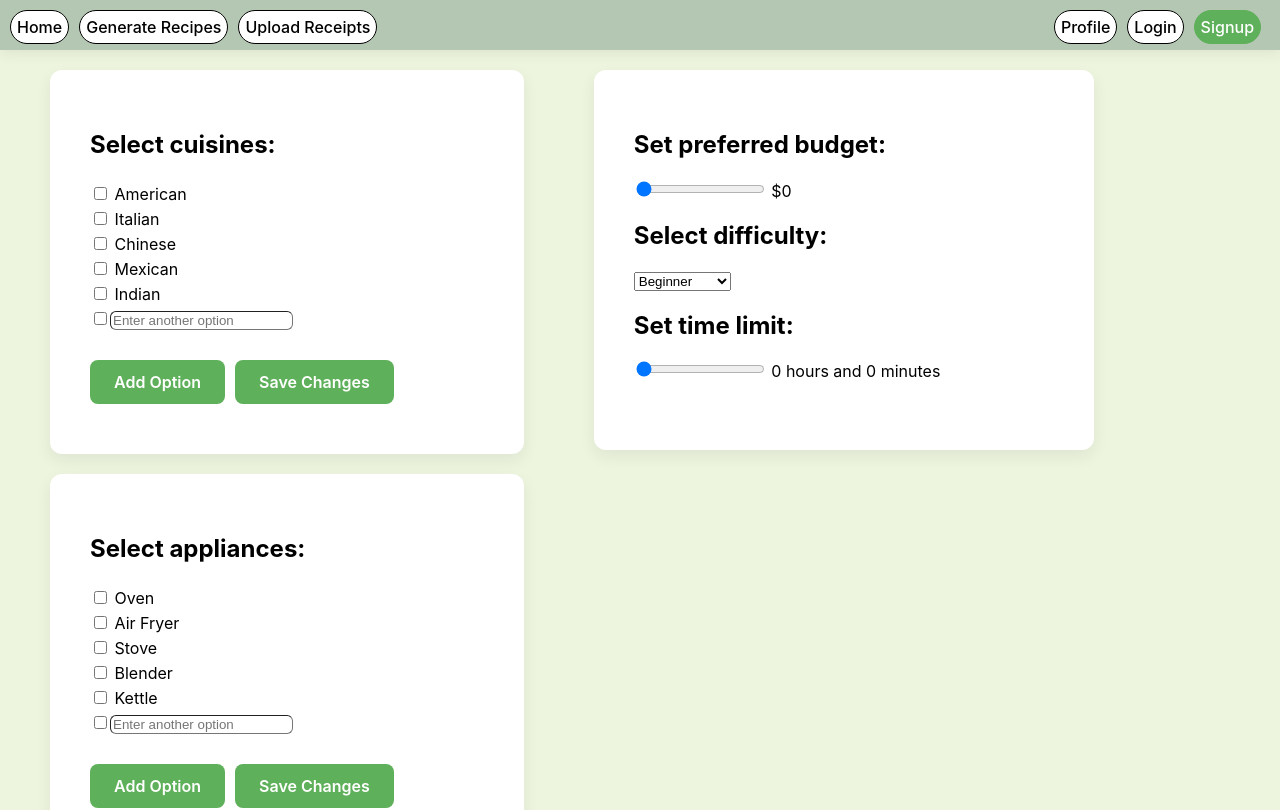
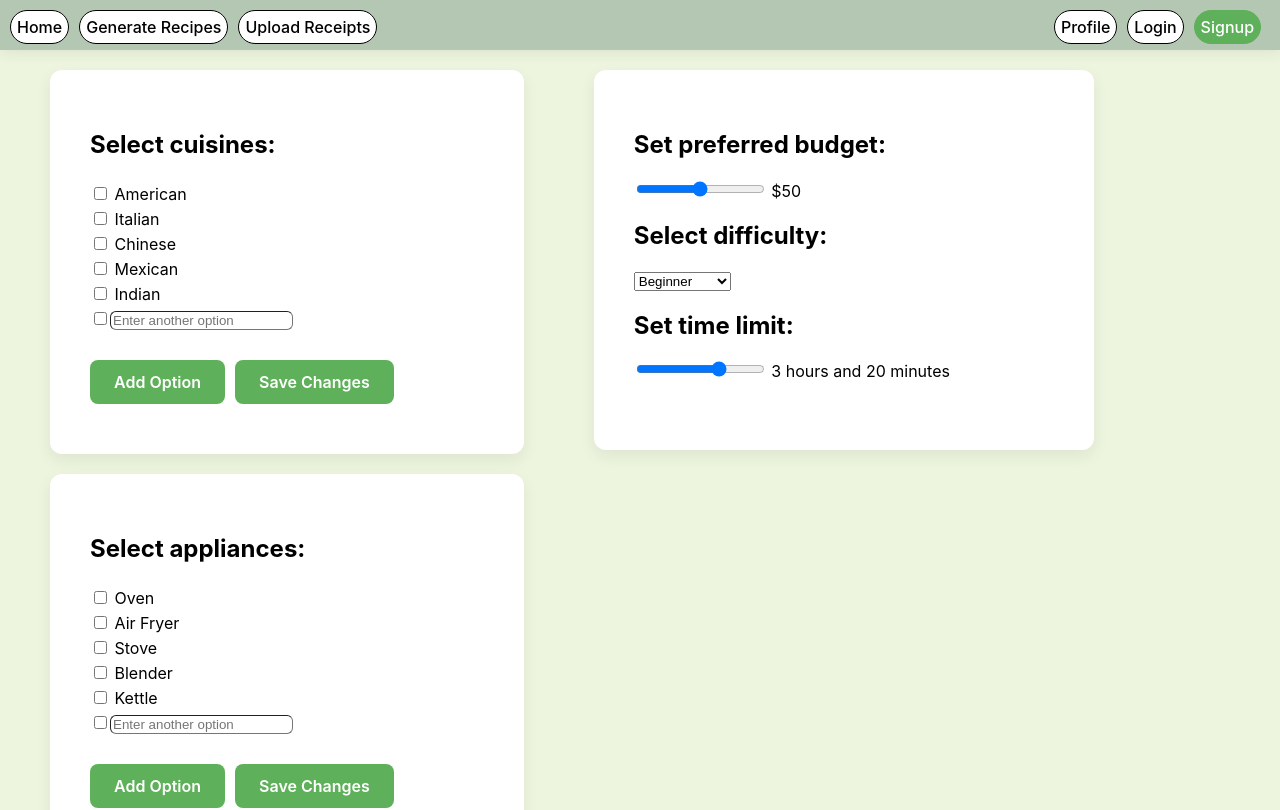
Before and after one commit to agampa27/SaveBites, a React (Create React App) app in the folder frontend/: page /preferences in a window 1280 px wide. Shown: the top 810 px of the page. Built offline with nearby package versions, Linux system fonts and the light colour scheme.

Commit message:
generation working

```diff
--- a/frontend/src/App.js
+++ b/frontend/src/App.js
@@ -14,7 +14,9 @@ import { useState } from 'react';
 function App() {
   const [cuisines, setCuisines] = useState([]);
   const [appliances, setAppliances] = useState([]);
-  const [allergens, setAllergens] = useState([]);
+  const [allergens, setAllergens] = useState([
+    'Rice'
+  ]);
   const [pantryItems, setPantryItems] = useState([
     'Apples',
     'Bananas',
@@ -28,9 +30,9 @@ function App() {
     'Salt',
     'Pepper'
   ]);
-  const budgetState = useState(0);
+  const budgetState = useState(50);
   const difficultyState = useState("Beginner");
-  const timeState = useState(0);
+  const timeState = useState(200);
 
   return (
     <Router>
```
Also changed, not shown: 2 other files (tests, documents, lock files or other folders).
